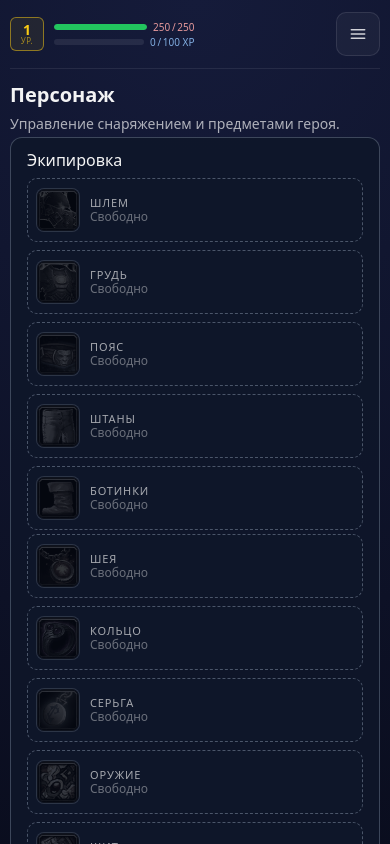
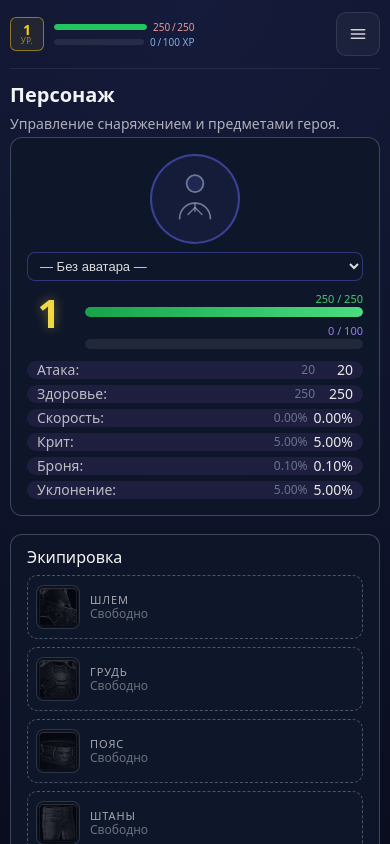
Before and after one commit to Ncomest/pve, a Vue app: page /character in a window 390 px wide. Shown: the top 844 px of the page. Built offline with nearby package versions, Linux system fonts and the light colour scheme.

Commit message:
Обновлено: порядок расположения статов и экипировки на моб версии

```diff
--- a/src/pages/Character/CharacterPage.scss
+++ b/src/pages/Character/CharacterPage.scss
@@ -34,7 +34,8 @@
     }
 
     &__top {
-      flex-direction: column;
+      // Сверху статы, ниже экипировка (в DOM сначала слоты, потом HeroStats)
+      flex-direction: column-reverse;
     }
   }
 }
```
